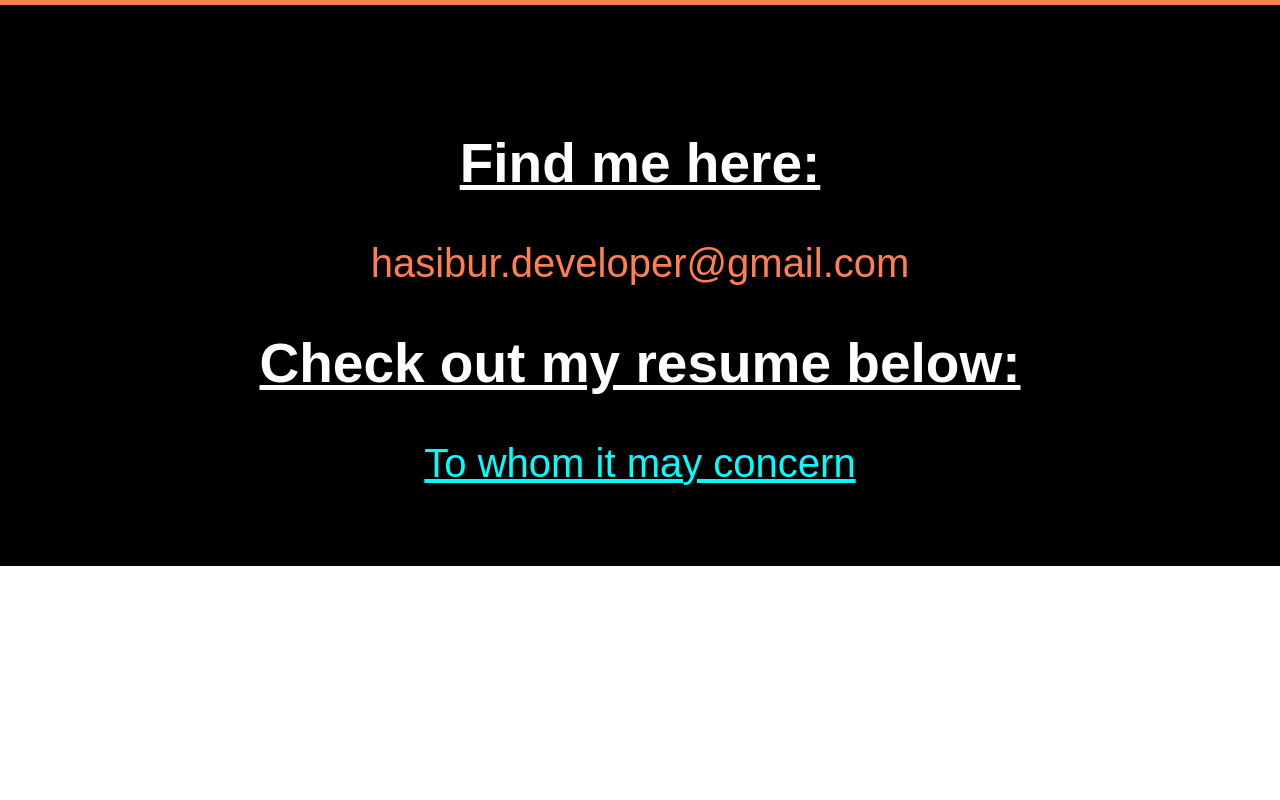
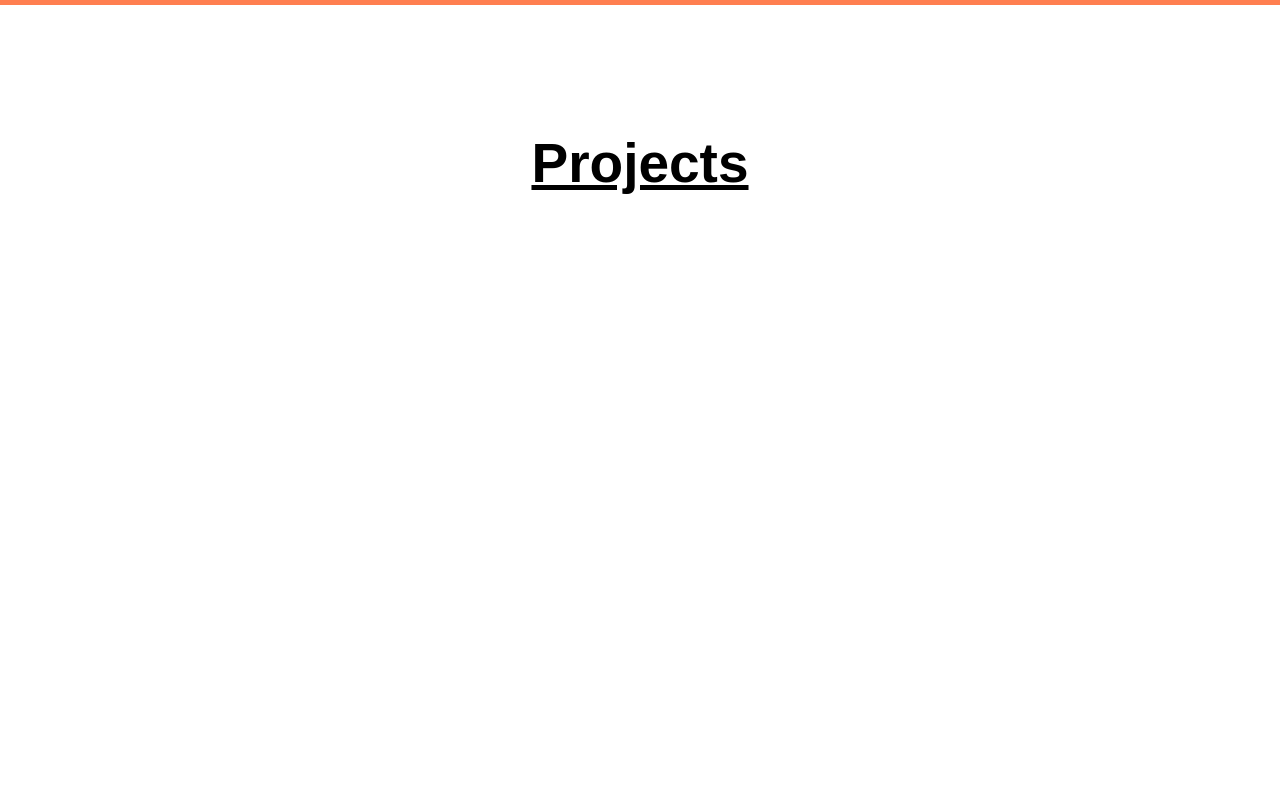
Before and after one commit to hRahmanSazim/demo-git, a plain HTML site: page index.html in a window 1280 px wide. Shown: the part 1300-2100 px from the top of the page. Before the commit the page ends 1866 px from the top, so only its background shows below. Drawn offline with Linux system fonts and the light colour scheme.

Commit message:
added project slots

```diff
--- a/index.html
+++ b/index.html
@@ -6,7 +6,6 @@
     <meta name="viewport" content="width=device-width, initial-scale=1.0" />
     <title>Hasibur Rahman - Software Developer</title>
     <link rel="stylesheet" href="styles.css" />
-    <!-- <link rel="icon" href="./src/images/favicon.ico" type="image/icon" /> -->
   </head>
   <body>
     <section class="hero">
@@ -78,6 +77,23 @@
         </p>
       </div>
     </section>
+    <section class="sub-section-alternative" id="project-container">
+      <h2><u>Projects</u></h2>
+      <div class="project-container">
+        <div class="project-card">
+          <h4 style="padding-top: 70%">Work in progress!</h4>
+        </div>
+        <div class="project-card">
+          <h4 style="padding-top: 70%">Work in progress!</h4>
+        </div>
+        <div class="project-card">
+          <h4 style="padding-top: 70%">Work in progress!</h4>
+        </div>
+        <div class="project-card">
+          <h4 style="padding-top: 70%">Work in progress!</h4>
+        </div>
+      </div>
+    </section>
     <footer class="footer" id="footer">
       <h2 class="footer-contact"><u>Find me here:</u></h2>
       <p style="color: coral">hasibur.developer@gmail.com</p>
```
